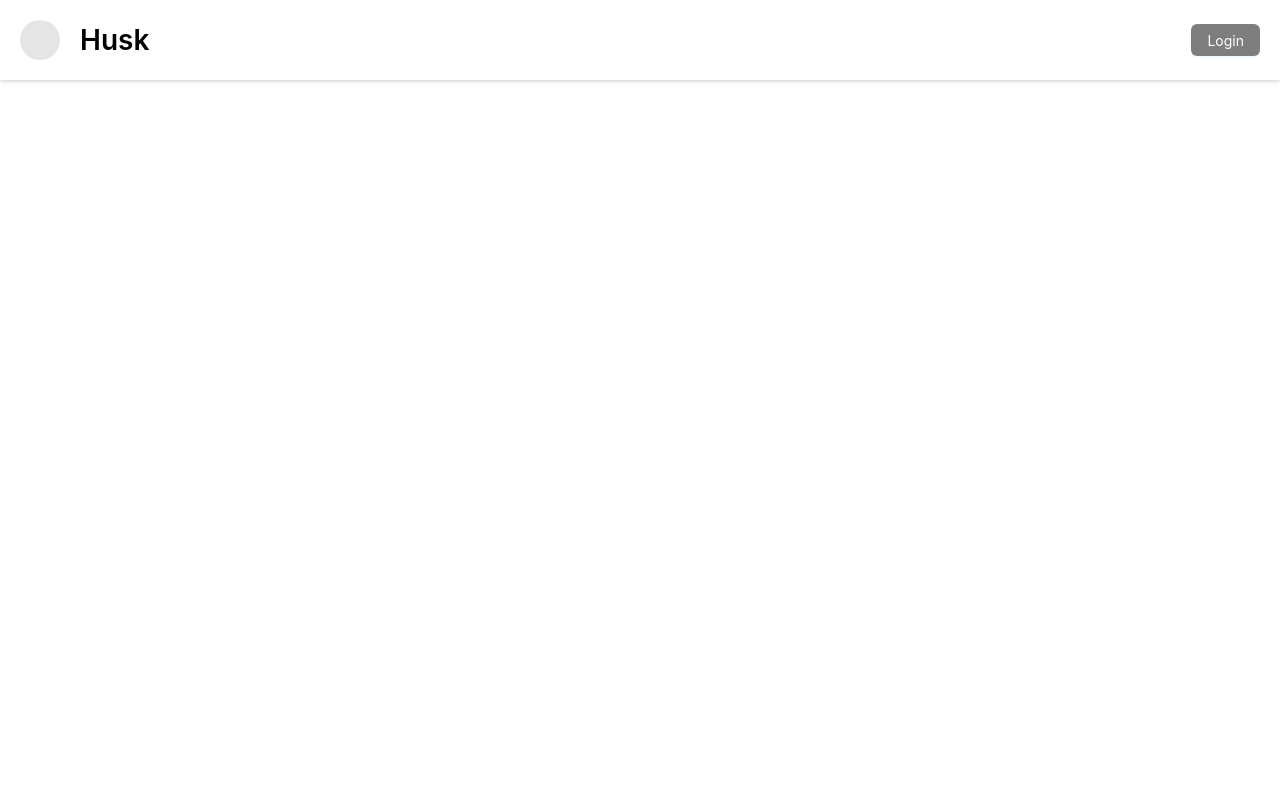
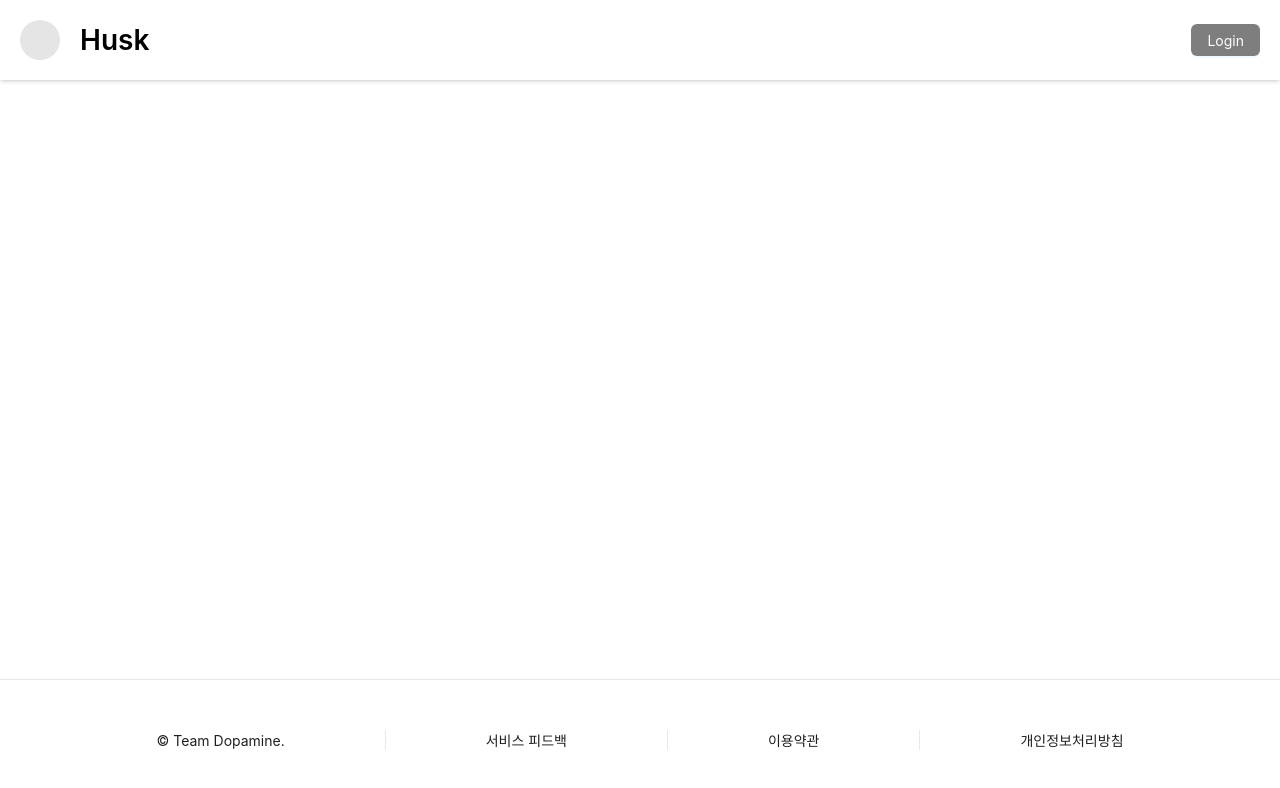
Before and after one commit to team-dopamine/husk-web, a React (Create React App) app: page / in a window 1280 px wide. Shown: the top 788 px of the page. Built offline with nearby package versions, Linux system fonts and the light colour scheme.

Commit message:
fix: footer 상단 구분선 추가 및 divider 컴포넌트 별도 구현

```diff
--- a/src/App.tsx
+++ b/src/App.tsx
@@ -1,11 +1,11 @@
 import React from 'react';
 import './App.css';
-import Header from './components/header';
+import Main from './pages/main';
 
 const App: React.FC = () => {
   return (
     <div className="App">
-      <Header />
+      <Main />
     </div>
   );
 };
--- a/src/components/footer/index.style.tsx
+++ b/src/components/footer/index.style.tsx
@@ -3,11 +3,19 @@ import styled from 'styled-components';
 
 export const Container = styled.div`
   width: 100%;
+  height: 80px;
   padding: 20px 0;
   display: flex;
   justify-content: center;
   align-items: center;
   gap: 100px;
+  border-top: 1px solid #e8e8e8;
+`;
+
+export const Divider = styled.div`
+  width: 1px;
+  height: 20px;
+  background: #e8e8e8;
 `;
 
 export const Link = styled(Button)`
--- a/src/components/footer/index.tsx
+++ b/src/components/footer/index.tsx
@@ -1,15 +1,15 @@
-import { Container, Link } from './index.style';
+import { Container, Divider, Link } from './index.style';
 
 const Footer = () => {
   return (
     <>
       <Container>
         <Link type="text">© Team Dopamine.</Link>
-        <span>|</span>
+        <Divider />
         <Link type="text">서비스 피드백</Link>
-        <span>|</span>
+        <Divider />
         <Link type="text">이용약관</Link>
-        <span>|</span>
+        <Divider />
         <Link type="text">개인정보처리방침</Link>
       </Container>
     </>
```
